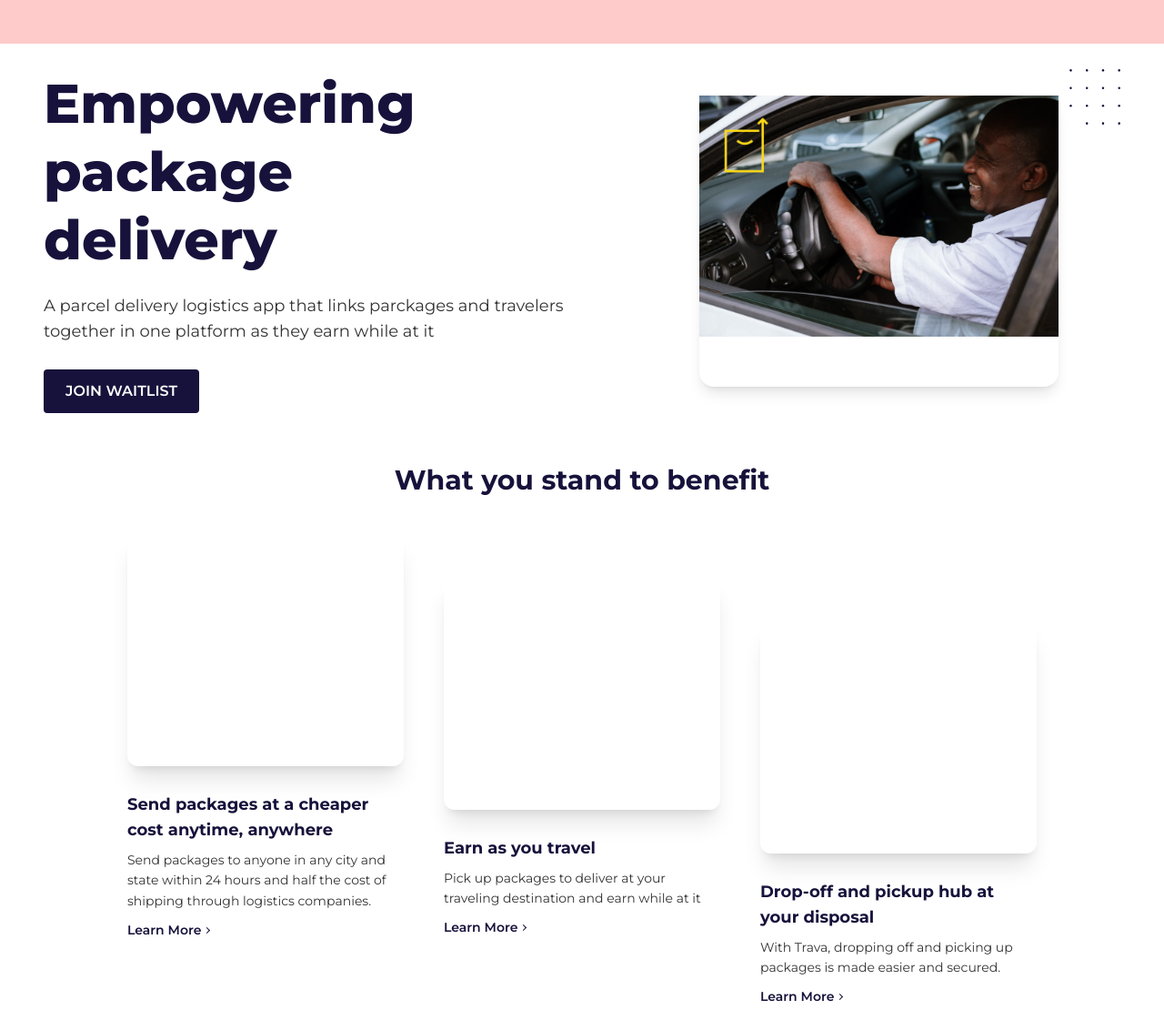
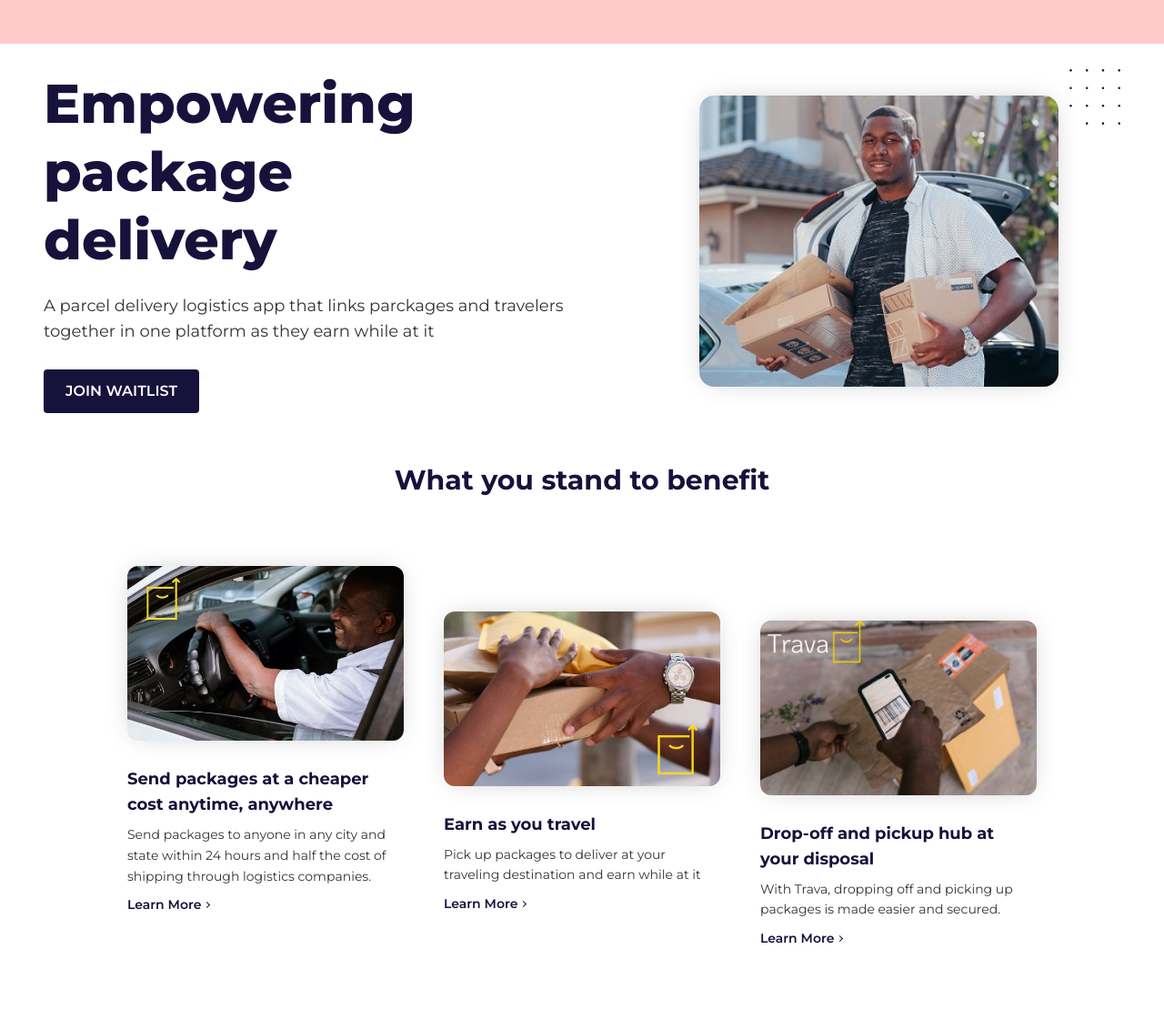
Before and after one commit to Babatunde-Ben/Trava, a website: page public/index.html in a window 1280 px wide. Shown: the top 1110 px of the page at 91% size. Drawn offline with nearby package versions, Linux system fonts and the light colour scheme; files whose address does not match are found by name.

Commit message:
added images

```diff
--- a/public/index.html
+++ b/public/index.html
@@ -42,9 +42,13 @@
           </button>
         </article>
         <div
-          class="w-4/5 h-80 mx-auto custom-shadow shadow-lg 0 rounded-2xl relative md:w-[35rem] md:mx-0 md:my-auto"
+          class="w-4/5 h-80 mx-auto custom-shadow 0 rounded-2xl relative md:w-[35rem] md:mx-0 md:my-auto overflow-hidden"
         >
-          <img src="./images/IMG-20220315-WA0128.jpg" alt="" class="w-full" />
+          <img
+            src="./images/Trava.jpg"
+            alt=""
+            class="w-full h-full object-cover"
+          />
         </div>
         <img
           src="./images//svgs/hero_svg.svg"
@@ -60,11 +64,15 @@
           What you stand to benefit
         </h2>
         <div
-          class="flex flex-col gap-y-5 px-5 sm:flex-row sm:flex-wrap sm:justify-center md:flex-nowrap md:px-0 sm:gap-7 md:gap-2 lg:gap-7 lg:px-6"
+          class="flex flex-col gap-y-5 px-5 sm:flex-row sm:flex-wrap justify-center items-center md:flex-nowrap md:px-0 sm:gap-7 md:gap-2 lg:gap-7 lg:px-6"
         >
           <div class="cards">
             <div class="">
-              <!-- <img src="./images/IMG-20220316-WA0140.jpg" alt="" /> -->
+              <img
+                src="./images/Trava-benefits-1.jpg"
+                alt=""
+                class="md:object-left"
+              />
             </div>
             <h4 class="subtitle">
               Send packages at a cheaper cost anytime, anywhere
@@ -77,7 +85,11 @@
           </div>
           <div class="cards md:mt-12">
             <div class="">
-              <!-- <img src="./images/IMG-20220316-WA0140.jpg" alt="" /> -->
+              <img
+                src="./images/Trava-benefits-2.jpg"
+                alt=""
+                class="md:object-right"
+              />
             </div>
             <h4 class="subtitle">Earn as you travel</h4>
             <p class="desc">
@@ -88,7 +100,11 @@
           </div>
           <div class="cards md:mt-24">
             <div class="">
-              <!-- <img src="./images/IMG-20220316-WA0140.jpg" alt="" /> -->
+              <img
+                src="./images/Trava-benefits-3.jpg"
+                alt=""
+                class="md:object-left"
+              />
             </div>
             <h4 class="subtitle">Drop-off and pickup hub at your disposal</h4>
             <p class="desc">
--- a/src/styles.css
+++ b/src/styles.css
@@ -15,6 +15,9 @@
     -webkit-box-shadow: 0 0 0 30px #17123b inset !important;
     -webkit-text-fill-color: #ffffff !important;
   }
+  .custom-shadow {
+    box-shadow: 0px 0px 30px -10px rgba(0, 0, 0, 0.3);
+  }
 }
 .main-padding {
   @apply px-4 sm:px-7 md:px-10 lg:px-12;
@@ -23,10 +26,13 @@
   @apply w-[5px] h-[5px] inline-block border-secondary_1 border-r border-b -rotate-45 -translate-y-[2px];
 }
 .cards {
-  @apply px-2 sm:w-72 lg:w-80;
+  @apply px-2 w-72 lg:w-80;
 }
 .cards div:nth-child(1) {
-  @apply w-full h-64  rounded-xl shadow-xl mb-7;
+  @apply w-full h-44  rounded-xl overflow-hidden custom-shadow mb-7 md:h-44 lg:h-48;
+}
+.cards div:nth-child(1) img {
+  @apply w-full h-full object-cover;
 }
 .cards .subtitle {
   @apply text-lg font-bold text-secondary_1 mb-2 text-center md:text-left;
```
Also changed, not shown: public/images/IMG-20220315-WA0128.jpg (deleted), public/images/Trava-benefits-1.jpg (added), public/images/Trava-benefits-2.jpg (renamed from public/images/IMG-20220316-WA0142.jpg), public/images/Trava-benefits-3.jpg (renamed from public/images/IMG-20220316-WA0140.jpg), public/images/Trava.jpg (added), public/styles.css.
